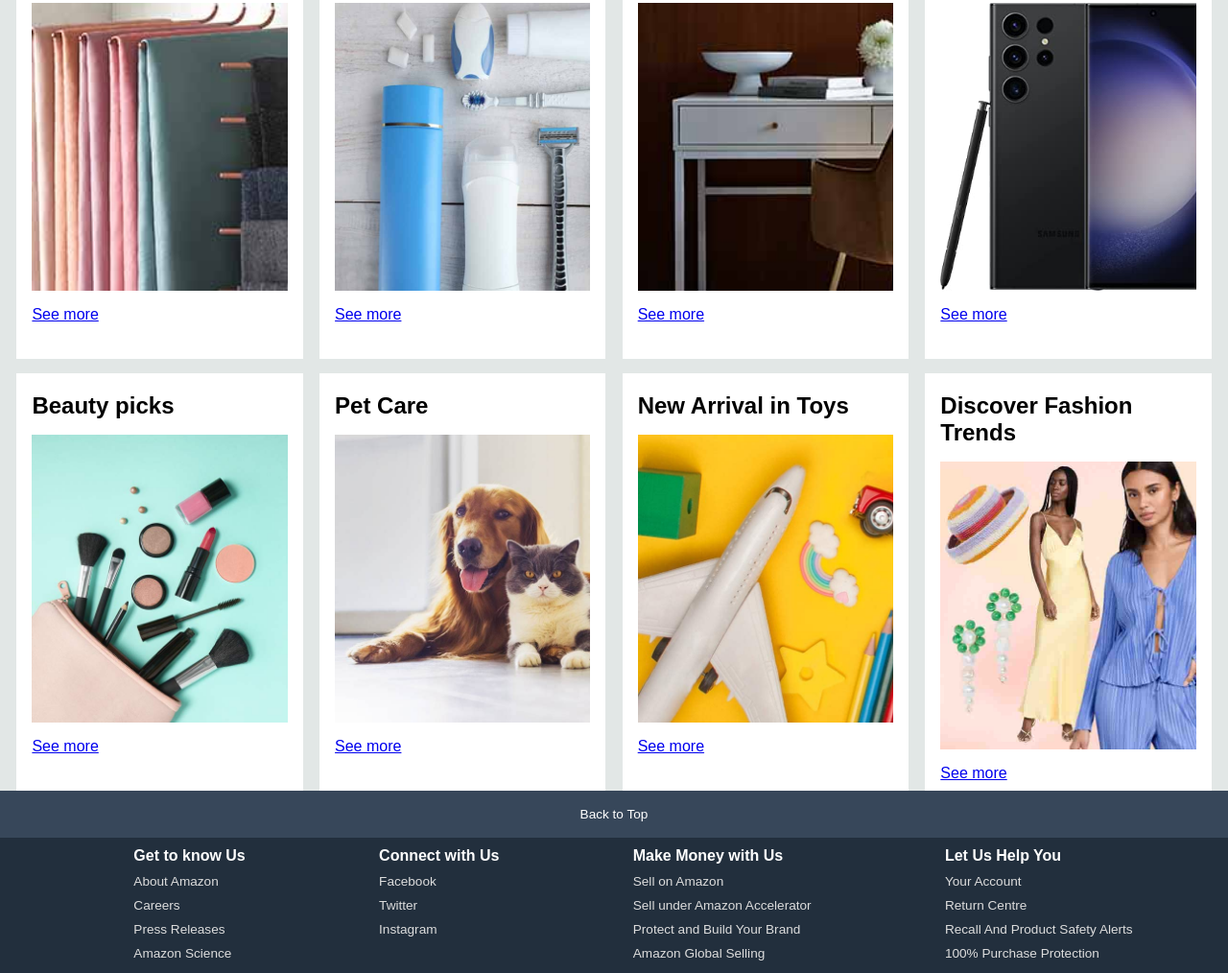
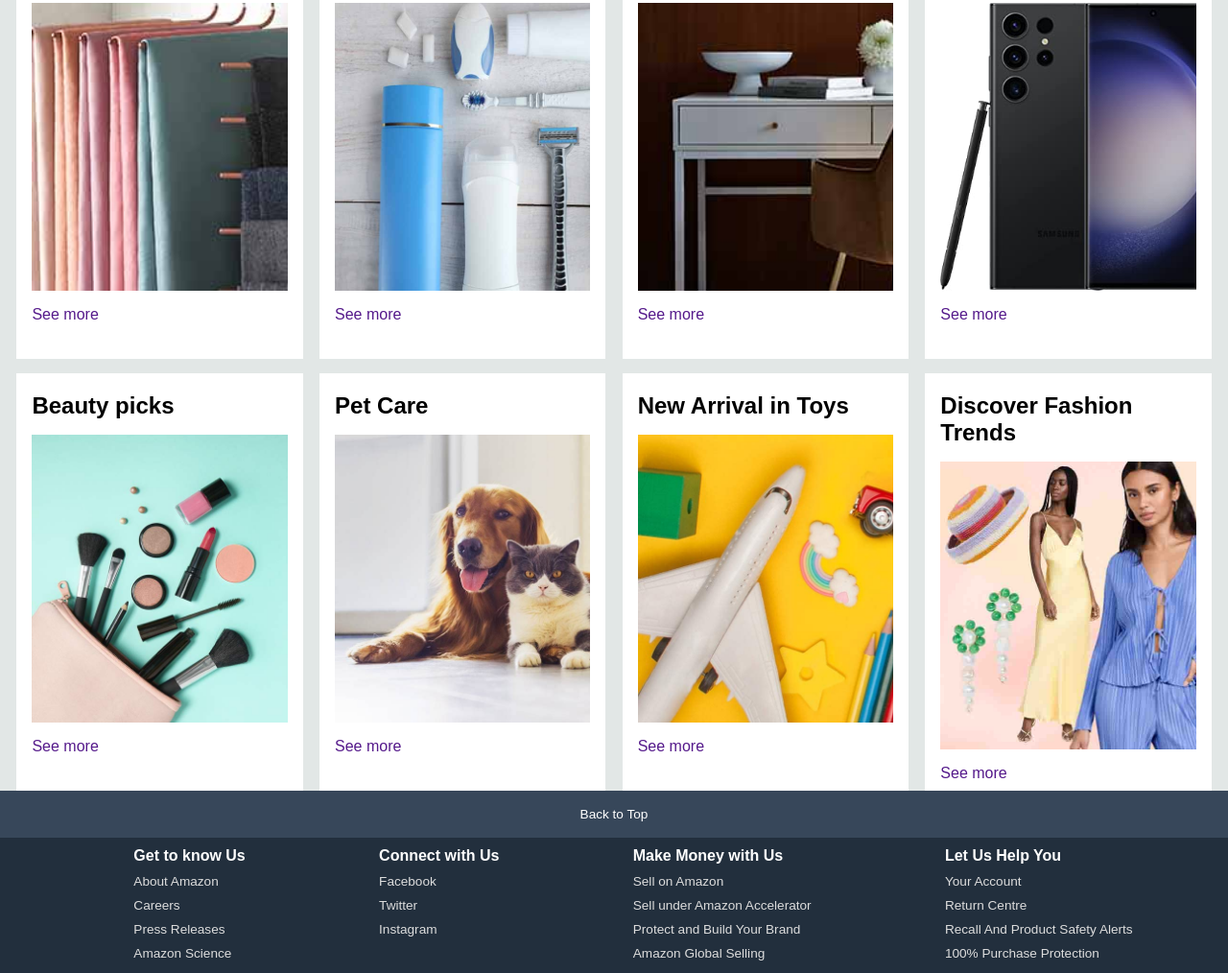
Before and after one commit to Harsh-code907/Amazon-Clone-html, a plain HTML site: page index.html in a window 1280 px wide. Shown: the part 556-1570 px from the top of the page at 96% size. Drawn offline with Linux system fonts and the light colour scheme.

Commit message:
Update index.html

```diff
--- a/index.html
+++ b/index.html
@@ -109,24 +109,24 @@
         <div class="box-content">
           <h2>Clothes</h2>
         <div class="box-img" style="background-image:url('box1_image.jpg');"></div>
-        <p><a href="https://www.amazon.com/s?k=clothes&crid=N82YDK66K70U&sprefix=clothes%2Caps%2C553&ref=nb_sb_noss_1">See more</a></p>
+        <p><a class="see-more" href="https://www.amazon.com/s?k=clothes&crid=N82YDK66K70U&sprefix=clothes%2Caps%2C553&ref=nb_sb_noss_1">See more</a></p>
         </div>
       </div>
       <div class="box"><div class="box-content">
         <h2>Health & Personal Care</h2>
       <div class="box-img" style="background-image:url('box2_image.jpg');"></div>
-      <p><a href="https://www.amazon.com/s?k=Health+and+personal+care&crid=2CYZGPSUMWCMX&sprefix=health+and+personal+care%2Caps%2C407&ref=nb_sb_noss_2">See more</a></p>
+      <p><a class="see-more" href="https://www.amazon.com/s?k=Health+and+personal+care&crid=2CYZGPSUMWCMX&sprefix=health+and+personal+care%2Caps%2C407&ref=nb_sb_noss_2">See more</a></p>
 
       </div></div>
       <div class="box"><div class="box-content">
         <h2>Furniture</h2>
       <div class="box-img" style="background-image:url('box3_image.jpg');"></div>
-      <p><a href="https://www.amazon.com/s?k=furniture&crid=3MU7UDDJOQS6V&sprefix=Furniture%2Caps%2C385&ref=nb_sb_ss_ts-doa-p_1_9">See more</a></p>
+      <p><a  class="see-more" href="https://www.amazon.com/s?k=furniture&crid=3MU7UDDJOQS6V&sprefix=Furniture%2Caps%2C385&ref=nb_sb_ss_ts-doa-p_1_9">See more</a></p>
       </div></div>
       <div class="box"><div class="box-content">
         <h2>Electronics</h2>
       <div class="box-img" style="background-image:url('box4_image.jpg');"></div>
-      <p><a href="https://www.amazon.com/s?k=electronics&crid=1Y5I954P4U8R8&sprefix=electronic%2Caps%2C385&ref=nb_sb_noss_1">See more</a></p>
+      <p><a  class="see-more" href="https://www.amazon.com/s?k=electronics&crid=1Y5I954P4U8R8&sprefix=electronic%2Caps%2C385&ref=nb_sb_noss_1">See more</a></p>
      </div>
    </div>
 
@@ -134,23 +134,23 @@
     <div class="box-content">
       <h2>Beauty picks</h2>
     <div class="box-img" style="background-image:url('box5_image.jpg');"></div>
-    <p><a href="https://www.amazon.com/s?k=Beauty+picks&crid=1U9QZ40AWT6O4&sprefix=beauty+picks%2Caps%2C452&ref=nb_sb_noss_1">See more</a></p>
+    <p><a  class="see-more" href="https://www.amazon.com/s?k=Beauty+picks&crid=1U9QZ40AWT6O4&sprefix=beauty+picks%2Caps%2C452&ref=nb_sb_noss_1">See more</a></p>
     </div>
   </div>
   <div class="box"><div class="box-content">
     <h2>Pet Care</h2>
   <div class="box-img" style="background-image:url('box6_image.jpg');"></div>
-  <p><a href="https://www.amazon.com/s?k=pet+care&crid=LEZWDJWFEQYC&sprefix=pet+care%2Caps%2C387&ref=nb_sb_noss_1">See more</a></p>
+  <p><a class="see-more" href="https://www.amazon.com/s?k=pet+care&crid=LEZWDJWFEQYC&sprefix=pet+care%2Caps%2C387&ref=nb_sb_noss_1">See more</a></p>
   </div></div>
   <div class="box"><div class="box-content">
     <h2>New Arrival in Toys</h2>
   <div class="box-img" style="background-image:url('box7_image.jpg');"></div>
-  <p><a href="https://www.amazon.com/s?k=new+arrival+in+toys&crid=ZC329MNB4PQK&sprefix=new+arrival+in+toys%2Caps%2C395&ref=nb_sb_noss_1">See more</a></p>
+  <p><a class="see-more" href="https://www.amazon.com/s?k=new+arrival+in+toys&crid=ZC329MNB4PQK&sprefix=new+arrival+in+toys%2Caps%2C395&ref=nb_sb_noss_1">See more</a></p>
   </div></div>
   <div class="box"><div class="box-content">
     <h2>Discover Fashion Trends</h2>
   <div class="box-img" style="background-image:url('box8_image.jpg');"></div>
-  <p><a href="https://www.amazon.com/s?k=Discover+fashion+trends&crid=22QA5ZKRKCY5X&sprefix=discover+fashion+trends%2Caps%2C387&ref=nb_sb_noss_1">See more</a></p>
+  <p><a class="see-more" href="https://www.amazon.com/s?k=Discover+fashion+trends&crid=22QA5ZKRKCY5X&sprefix=discover+fashion+trends%2Caps%2C387&ref=nb_sb_noss_1">See more</a></p>
  </div>
 </div>
  </div>
```
